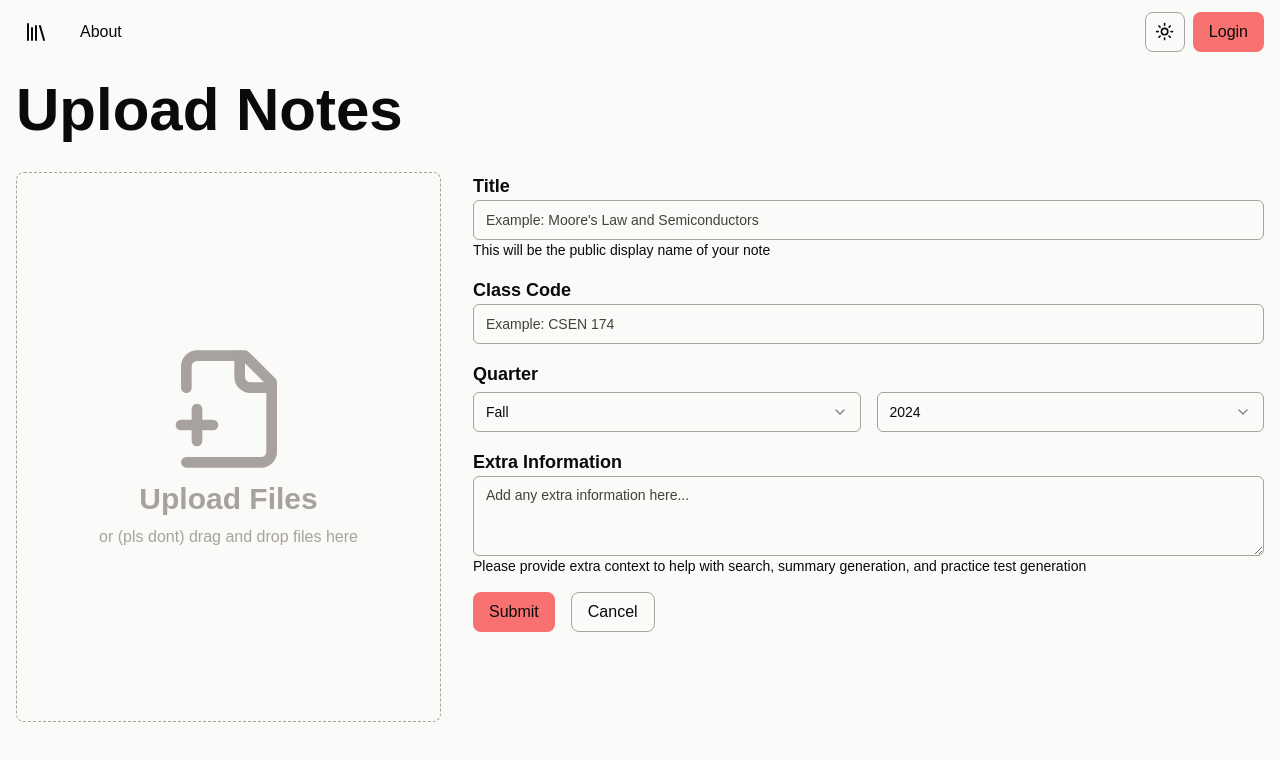
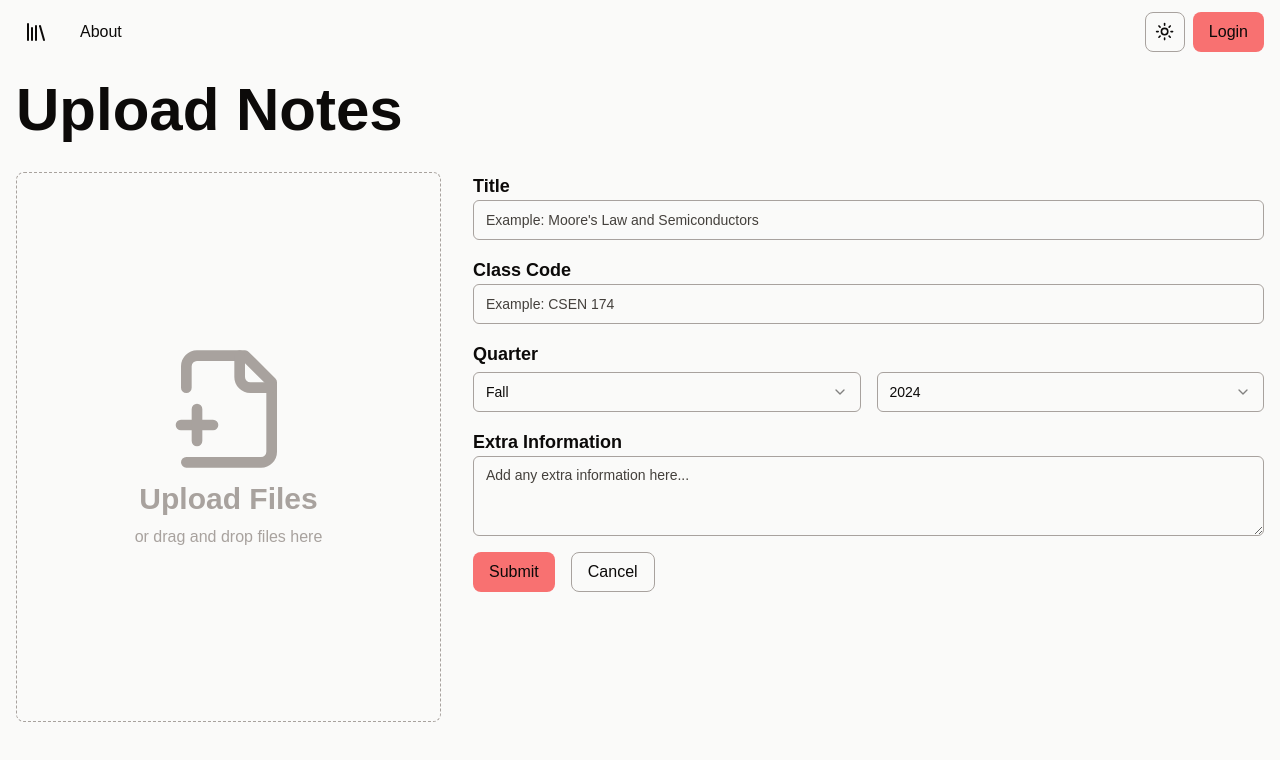
Before and after one commit to Romeo-5/BroncoNotes, a Next.js app: page /upload in a window 1280 px wide. Shown: the top 760 px of the page. Built offline with nearby package versions, Linux system fonts and the light colour scheme.

Commit message:
Firestore
Added firebase config and updated app/upload/page.tsx to store user uploaded info to Firestore.

```diff
--- a/app/upload/page.tsx
+++ b/app/upload/page.tsx
@@ -1,4 +1,3 @@
-// app/upload/page.tsx
 "use client";
 import React, { useState } from "react";
 import { FilePlus2 } from "lucide-react";
@@ -15,97 +14,102 @@ import {
 import { Label } from "@/components/ui/label";
 import { Input } from "@/components/ui/input";
 import { Textarea } from "@/components/ui/textarea";
+import { db, storage } from "@/firebaseConfig";
+import { ref, uploadBytes, getDownloadURL } from "firebase/storage";
+import { collection, addDoc } from "firebase/firestore";
+
+// Replace with actual authenticated user's ID when available.
+const userId = "UID123";
 
 const SubmitNotes = () => {
   const [file, setFile] = useState<File | null>(null);
   const [filePreview, setFilePreview] = useState<string | null>(null);
   const [errorMessage, setErrorMessage] = useState<string | null>(null);
+  const [title, setTitle] = useState("");
+  const [classCode, setClassCode] = useState("");
+  const [quarter, setQuarter] = useState("Fall");
+  const [year, setYear] = useState("2024");
+  const [extraInfo, setExtraInfo] = useState("");
 
-  // Accepted file types
   const acceptedFileTypes = ["application/pdf", "image/jpeg", "image/png"];
 
-  // Handle File Upload
   const handleFileChange = (e: React.ChangeEvent<HTMLInputElement>) => {
     const uploadedFile = e.target.files?.[0];
     if (uploadedFile) {
-      // Check if the file type is allowed
       if (!acceptedFileTypes.includes(uploadedFile.type)) {
         setErrorMessage("Only PDF, JPG, and PNG files are allowed.");
         setFile(null);
         setFilePreview(null);
         return;
       }
-
-      // Clear any previous error message
       setErrorMessage(null);
       setFile(uploadedFile);
 
-      // Show preview if it's an image
       if (uploadedFile.type.startsWith("image/")) {
         const reader = new FileReader();
-        reader.onloadend = () => {
-          setFilePreview(reader.result as string); // Save the preview as a base64 URL
-        };
+        reader.onloadend = () => setFilePreview(reader.result as string);
         reader.readAsDataURL(uploadedFile);
       } else {
-        // For non-image files (PDF), we'll just show the file name
         setFilePreview(null);
       }
     }
   };
 
-  // Handle Drop File
   const handleDropFile = (e: React.DragEvent<HTMLInputElement>) => {
     e.preventDefault();
-    const uploadedFile = e.dataTransfer.files?.[0];
-    if (uploadedFile) {
-      // Check if the file type is allowed
-      if (!acceptedFileTypes.includes(uploadedFile.type)) {
-        setErrorMessage("Only PDF, JPG, and PNG files are allowed.");
-        setFile(null);
-        setFilePreview(null);
-        return;
-      }
-
-      // Clear any previous error message
-      setErrorMessage(null);
-      setFile(uploadedFile);
-
-      // Show preview if it's an image
-      if (uploadedFile.type.startsWith("image/")) {
-        const reader = new FileReader();
-        reader.onloadend = () => {
-          setFilePreview(reader.result as string); // Save the preview as a base64 URL
-        };
-        reader.readAsDataURL(uploadedFile);
-      } else {
-        // For non-image files (PDF), we'll just show the file name
-        setFilePreview(null);
-      }
-    }
+    handleFileChange(e as unknown as React.ChangeEvent<HTMLInputElement>);
   };
 
-  // Handle removing the file (optional)
   const handleRemoveFile = () => {
     setFile(null);
     setFilePreview(null);
   };
 
-  // Handle selecting quarter and year
-  const handleChangeQuarter = () => {};
-  const handleChangeYear = () => {};
+  const handleSubmit = async () => {
+    if (!file || !title || !classCode) {
+      setErrorMessage("Please fill all required fields and upload a file.");
+      return;
+    }
+
+    try {
+      // Upload the file to Firebase Storage
+      const storageRef = ref(storage, `notes/${file.name}`);
+      await uploadBytes(storageRef, file);
+      const fileURL = await getDownloadURL(storageRef);
+
+      // Prepare the note data based on your schema
+      const noteData = {
+        note_id: `${Date.now()}`,  // Basic timestamp-based ID
+        user_id: userId,
+        course_id: classCode,
+        title,
+        description: extraInfo,
+        upload_date: new Date().toISOString(),
+        file_url: fileURL,
+        tags: [],  // Add tags if needed later
+        views: 0,
+        rating: 0,
+      };
+
+      // Add the note to Firestore
+      const docRef = await addDoc(collection(db, "notes"), noteData);
+      console.log("Note uploaded with ID: ", docRef.id);
+      alert("File uploaded and information saved successfully!");
+    } catch (error) {
+      console.error("Error uploading file or saving data:", error);
+      setErrorMessage("Failed to upload and save data.");
+    }
+  };
 
   return (
     <div className="container mx-auto p-4">
       <div className="text-6xl font-bold mb-8">Upload Notes</div>
       <div className="flex flex-col md:flex-row space-y-8 space-x-0 md:space-y-0 md:space-x-8">
-        {/* Left Section - Upload File */}
         <div className="h-[550px] aspect-[17/22] mx-auto">
-          {/* Conditionally Render Upload Box or Preview */}
           {!file ? (
             <div
               className="border border-dashed p-8 h-[550px] flex flex-col items-center justify-center space-y-2 rounded-lg"
-              onDrop={handleDropFile} // Add dropping files
+              onDrop={handleDropFile}
               onDragOver={(event) => event.preventDefault()}
             >
               <Label htmlFor="file-upload" className="cursor-pointer">
@@ -114,34 +118,25 @@ const SubmitNotes = () => {
                   id="file-upload"
                   type="file"
                   onChange={handleFileChange}
-                  className="hidden" // Hide the file input
+                  className="hidden"
                   accept=".pdf,.jpg,.jpeg,.png"
                 />
               </Label>
               <div className="text-border font-bold text-3xl">Upload Files</div>
-              <div className="text-border">
-                or (pls dont) drag and drop files here
-              </div>
-
-              {errorMessage && (
-                <p className="text-red-500 mt-2">{errorMessage}</p>
-              )}
+              <div className="text-border">or drag and drop files here</div>
+              {errorMessage && <p className="text-red-500 mt-2">{errorMessage}</p>}
             </div>
           ) : (
-            <div className="border border-dashedp-8 h-[550px] flex flex-col items-center justify-center rounded-lg">
+            <div className="border border-dashed p-8 h-[550px] flex flex-col items-center justify-center rounded-lg">
               {filePreview ? (
-                // Show image preview if the file is an image
                 <img
                   src={filePreview}
                   alt="Uploaded file"
                   className="max-h-64 object-contain mb-4"
                 />
               ) : (
-                // Show file name for non-image files
                 <p className="text-gray-600">{file.name}</p>
               )}
-
-              {/* Remove File Button */}
               <button
                 onClick={handleRemoveFile}
                 className="mt-4 bg-red-500 text-white px-4 py-2 rounded-md"
@@ -152,17 +147,7 @@ const SubmitNotes = () => {
           )}
         </div>
 
-        {/* Right Section - Form */}
         <div className="flex-1">
-          {/* Anonymous Toggle */}
-          {/* <div className="mb-4">
-            <label className="flex items-center space-x-3">
-              <input type="checkbox" className="form-checkbox" />
-              <div className="text-sm">Submit Anonymously</div>
-            </label>
-          </div> */}
-
-          {/* Title Field */}
           <div className="mb-4">
             <Label htmlFor="title" className="text-lg font-semibold">
               Title
@@ -171,13 +156,11 @@ const SubmitNotes = () => {
               id="title"
               type="text"
               placeholder="Example: Moore's Law and Semiconductors"
+              value={title}
+              onChange={(e) => setTitle(e.target.value)}
             />
-            <div className="block text-sm">
-              This will be the public display name of your note
-            </div>
           </div>
 
-          {/* Class Code Field */}
           <div className="mb-4">
             <Label htmlFor="class-code" className="text-lg font-semibold">
               Class Code
@@ -186,21 +169,15 @@ const SubmitNotes = () => {
               id="class-code"
               type="text"
               placeholder="Example: CSEN 174"
+              value={classCode}
+              onChange={(e) => setClassCode(e.target.value)}
             />
           </div>
 
-          {/* Quarter Section with Two Dropdowns Side by Side */}
           <div className="mb-4">
             <div className="text-lg font-semibold">Quarter</div>
             <div className="flex space-x-4">
-              {/* Season Dropdown */}
-              {/* <select className="w-1/2 border border-gray-300 p-2 mt-1 rounded-md">
-                <option>Fall</option>
-                <option>Winter</option>
-                <option>Spring</option>
-                <option>Summer</option>
-              </select> */}
-              <Select onValueChange={handleChangeQuarter} defaultValue="Fall">
+              <Select onValueChange={setQuarter} defaultValue="Fall">
                 <SelectTrigger className="w-1/2 mt-1">
                   <SelectValue />
                 </SelectTrigger>
@@ -214,14 +191,7 @@ const SubmitNotes = () => {
                 </SelectContent>
               </Select>
 
-              {/* Year Dropdown */}
-              {/* <select className="w-1/2 border border-gray-300 p-2 mt-1 rounded-md">
-                <option>2024</option>
-                <option>2023</option>
-                <option>2022</option>
-                <option>2021</option>
-              </select> */}
-              <Select onValueChange={handleChangeYear} defaultValue="2024">
+              <Select onValueChange={setYear} defaultValue="2024">
                 <SelectTrigger className="w-1/2 mt-1">
                   <SelectValue />
                 </SelectTrigger>
@@ -229,18 +199,12 @@ const SubmitNotes = () => {
                   <SelectGroup>
                     <SelectItem value="2024">2024</SelectItem>
                     <SelectItem value="2023">2023</SelectItem>
-                    <SelectItem value="2022">2022</SelectItem>
-                    <SelectItem value="2021">2021</SelectItem>
-                    <SelectItem value="2020">2020</SelectItem>
-                    <SelectItem value="2019">2019</SelectItem>
-                    {/* You can add more years dynamically if needed */}
                   </SelectGroup>
                 </SelectContent>
               </Select>
             </div>
           </div>
 
-          {/* Extra Information */}
           <div className="mb-4">
             <Label htmlFor="extra-info" className="text-lg font-semibold">
               Extra Information
@@ -248,20 +212,15 @@ const SubmitNotes = () => {
             <Textarea
               id="extra-info"
               placeholder="Add any extra information here..."
+              value={extraInfo}
+              onChange={(e) => setExtraInfo(e.target.value)}
             />
-            <div className="block text-sm">
-              Please provide extra context to help with search, summary
-              generation, and practice test generation
-            </div>
           </div>
 
-          {/* Submit and Cancel Buttons // DEFINITELY NEEDS CHANGING*/}
           <div className="flex space-x-4">
+            <Button onClick={handleSubmit}>Submit</Button>
             <Link href="/home">
-              <Button>Submit</Button>
-            </Link>
-            <Link href="/home">
-              <Button variant={"outline"}>Cancel</Button>
+              <Button variant="outline">Cancel</Button>
             </Link>
           </div>
         </div>
--- /dev/null
+++ b/firebaseConfig.ts
@@ -0,0 +1,18 @@
+// firebaseConfig.ts
+import { initializeApp } from "firebase/app";
+import { getFirestore, collection, addDoc } from "firebase/firestore";
+import { getStorage, ref, uploadBytes, getDownloadURL } from "firebase/storage";
+
+const firebaseConfig = {
+    apiKey: "AIzaSyAG9hV8HOu52l2f5NCHplsBOO2CVftUUgs",
+    authDomain: "bronconotes-3c743.firebaseapp.com",
+    projectId: "bronconotes-3c743",
+    storageBucket: "bronconotes-3c743.appspot.com",
+    messagingSenderId: "971063974436",
+    appId: "1:971063974436:web:3854ae3965e3378ece56b1",
+    measurementId: "G-9ZKPYVG36D"
+};
+
+const app = initializeApp(firebaseConfig);
+export const db = getFirestore(app);
+export const storage = getStorage(app);
--- a/package.json
+++ b/package.json
@@ -22,9 +22,11 @@
     "@radix-ui/react-tabs": "^1.1.1",
     "@radix-ui/react-toast": "^1.2.2",
     "@radix-ui/react-tooltip": "^1.1.3",
+    "axios": "^1.7.7",
     "class-variance-authority": "^0.7.0",
     "clsx": "^2.1.1",
     "embla-carousel-react": "^8.3.0",
+    "firebase": "^11.0.1",
     "lucide-react": "^0.451.0",
     "next": "14.2.15",
     "next-themes": "^0.3.0",
@@ -33,6 +35,7 @@
     "react-hook-form": "^7.53.1",
     "tailwind-merge": "^2.5.3",
     "tailwindcss-animate": "^1.0.7",
+    "tesseract.js": "^5.1.1",
     "uuid": "^10.0.0",
     "zod": "^3.23.8"
   },
```
Also changed, not shown: 1 other file (tests, documents, lock files or other folders).
